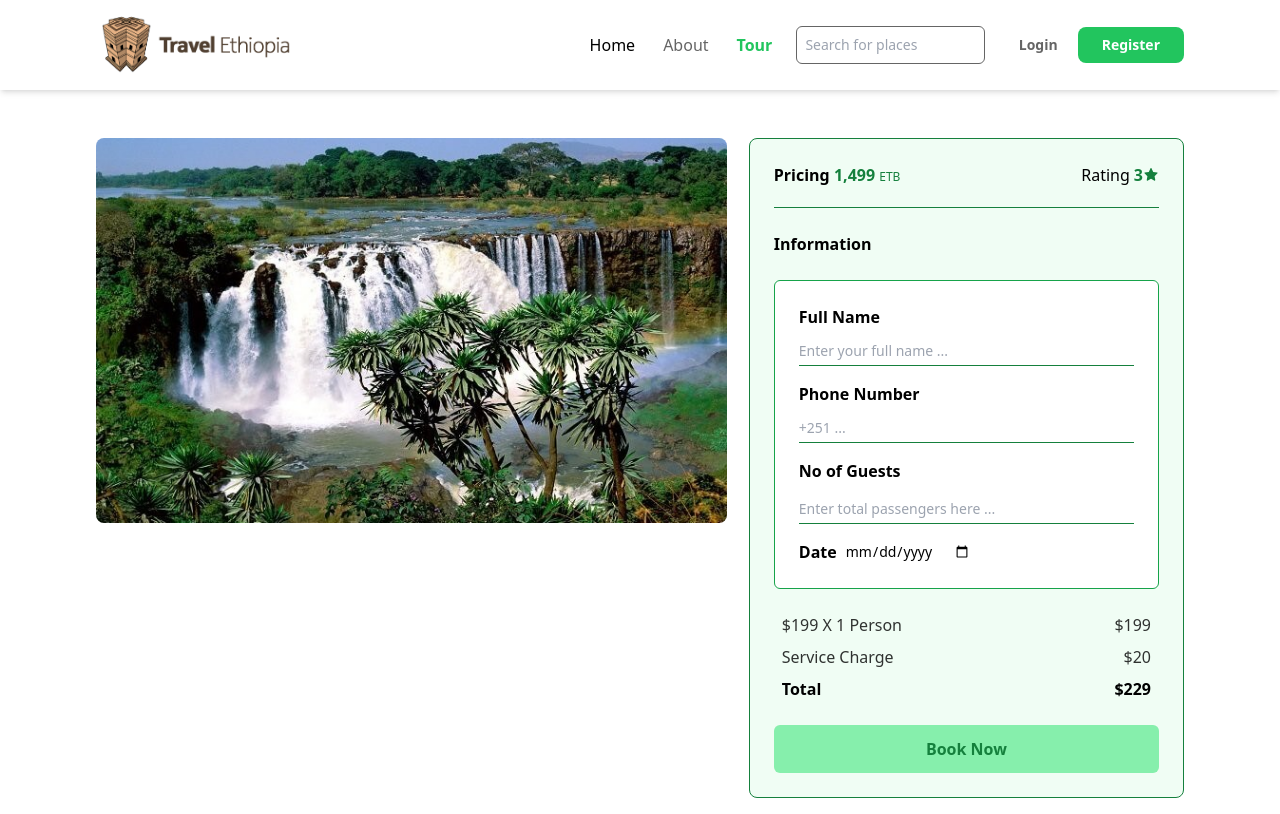
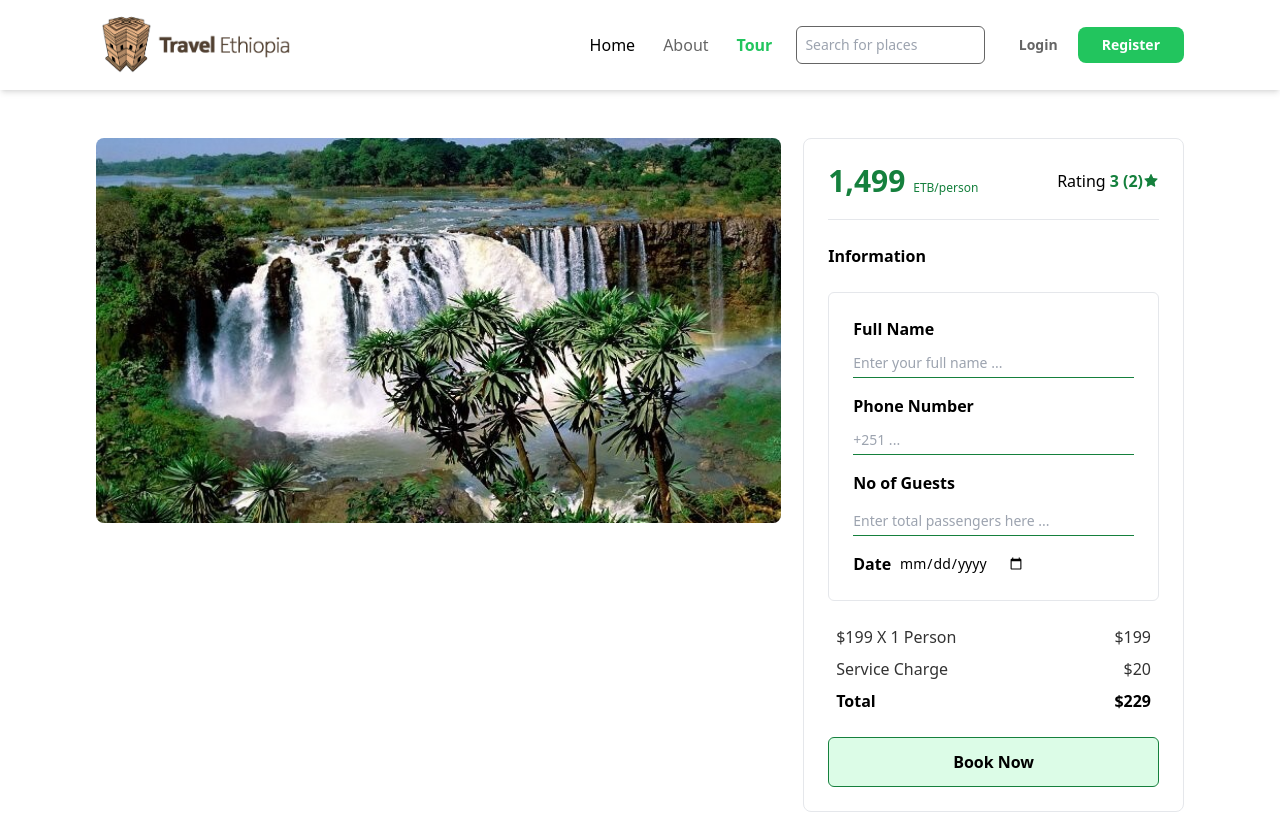
Before and after one commit to Henok-Belachew/Travel-Ethiopia, a React (Vite) app in the folder client/: page /tour in a window 1280 px wide. Shown: the top 814 px of the page. Built offline with nearby package versions, Linux system fonts and the light colour scheme.

Commit message:
Final booking form updating made

```diff
--- a/client/src/components/Book.jsx
+++ b/client/src/components/Book.jsx
@@ -9,18 +9,18 @@ function Book() {
       <div className='flex justify-between'>
 
          {/* Left Side */}
-         <img src={img} className='rounded-lg w-[58%] h-[385px] object-cover' alt="" />
+         <img src={img} className='rounded-lg w-[63%] h-[385px] object-cover' alt="" />
 
          {/* Right Side */}
-         <div className='w-[40%] flex flex-col p-6 border-slid border-[1px] bg-green-50 border-green-700 rounded-lg gap-6'>
+         <div className='w-[35%] flex flex-col p-6 border-slid border-[1px]  rounded-lg gap-6'>
 
             {/* Top Section */}
             <div className='flex flex-col gap-5'>
                <div className='flex justify-between'>
-               <h2 className='font-semibold'>Pricing <span className='font-bold text-green-700'>1,499 <span className='font-light text-xs'>ETB</span> </span> </h2>
+               <h2 className='font-semibold'> <span className='font-bold text-3xl text-green-700'>1,499 <span className='font-light text-xs'>ETB/person</span> </span> </h2>
 
                   <div className='flex gap-1 items-center'>
-                     Rating <span className='font-semibold text-green-700 -mr-1'>3</span> <AiFillStar className='text-green-700' />
+                     Rating <span className='font-semibold text-green-700 -mr-1'>3 (2) </span> <AiFillStar className='text-green-700' />
                   </div>
 
                </div>
@@ -28,7 +28,7 @@ function Book() {
 
                {/* <div className='border-t-[1px] border-solid border-black'>1</div> */}
 
-               <hr  className='border-t-[0.7px] border-green-700 border-solid' />
+               <hr  className='border-t-[0.7px]  border-solid' />
 
             </div>
 
@@ -36,11 +36,11 @@ function Book() {
                <h1 className='font-semibold text-[16px] '>Information</h1>
 
                {/* Input Fields */}
-               <div className='flex flex-col justify-between gap-4 p-6 bg-white  border-green-600 border-solid border-[1px] rounded-md'>
-                  <label className='font-semibold flex flex-col gap-2'> Full Name <input placeholder='Enter your full name ...' type="text" className='font-normal border-green-700 focus:outline-none  text-sm border-b-[1px] py-1' /> </label>
-                  <label className='font-semibold flex flex-col gap-2'> Phone Number <input placeholder='+251 ...' type="text" className='font-normal border-green-700  focus:outline-none text-sm border-b-[1px] py-1' /> </label>
-                  <label className='font-semibold  flex flex-col gap-3'>No of Guests <input placeholder='Enter total passengers here ...' type="number" className='font-normal py-1  border-b-[1px] focus:outline-none border-green-700 text-sm ' /> </label>
-                  <label className='font-semibold flex items-center gap-2'> Date <input placeholder='+251 ...' type="date" className='font-normal border-green-700  focus:outline-none text-sm ' /> </label>
+               <div className='flex flex-col justify-between gap-4 p-6  border-solid border-[1px] rounded-md'>
+                  <label className='font-semibold flex flex-col gap-2'> Full Name <input placeholder='Enter your full name ...' type="text" className='font-normal  border-green-700 focus:outline-none  text-sm border-b-[1px] py-1' /> </label>
+                  <label className='font-semibold flex flex-col gap-2'> Phone Number <input placeholder='+251 ...' type="text" className='font-normal  border-green-700  focus:outline-none text-sm border-b-[1px] py-1' /> </label>
+                  <label className='font-semibold  flex flex-col gap-3'>No of Guests <input placeholder='Enter total passengers here ...' type="number" className='font-normal  py-1  border-b-[1px] focus:outline-none border-green-700 text-sm ' /> </label>
+                  <label className='font-semibold flex items-center gap-2'> Date <input placeholder='+251 ...' type="date" className='font-normal  border-green-700  focus:outline-none text-sm ' /> </label>
 
                </div>
 
@@ -60,7 +60,7 @@ function Book() {
                   </h1>
                </div>
 
-               <button className='py-3 bg-green-300 hover:bg-green-500  hover:text-white rounded-md font-semibold text-green-700'>Book Now</button>
+               <button className='py-3 bg-green-100 border-[1px] border-green-700 hover:bg-green-500  hover:text-white rounded-md font-semibold text-black'>Book Now</button>
 
 
             </div>
```
